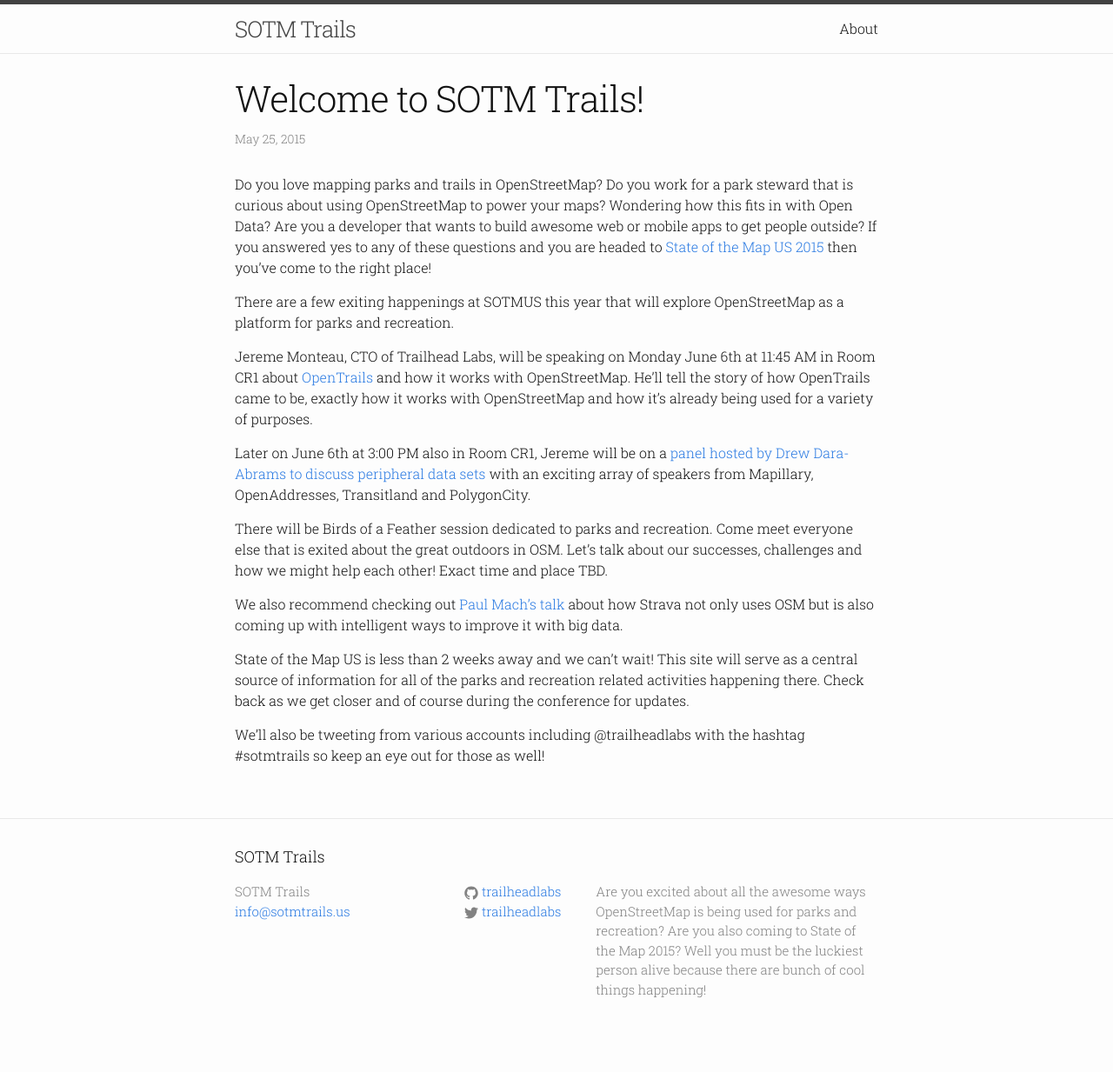
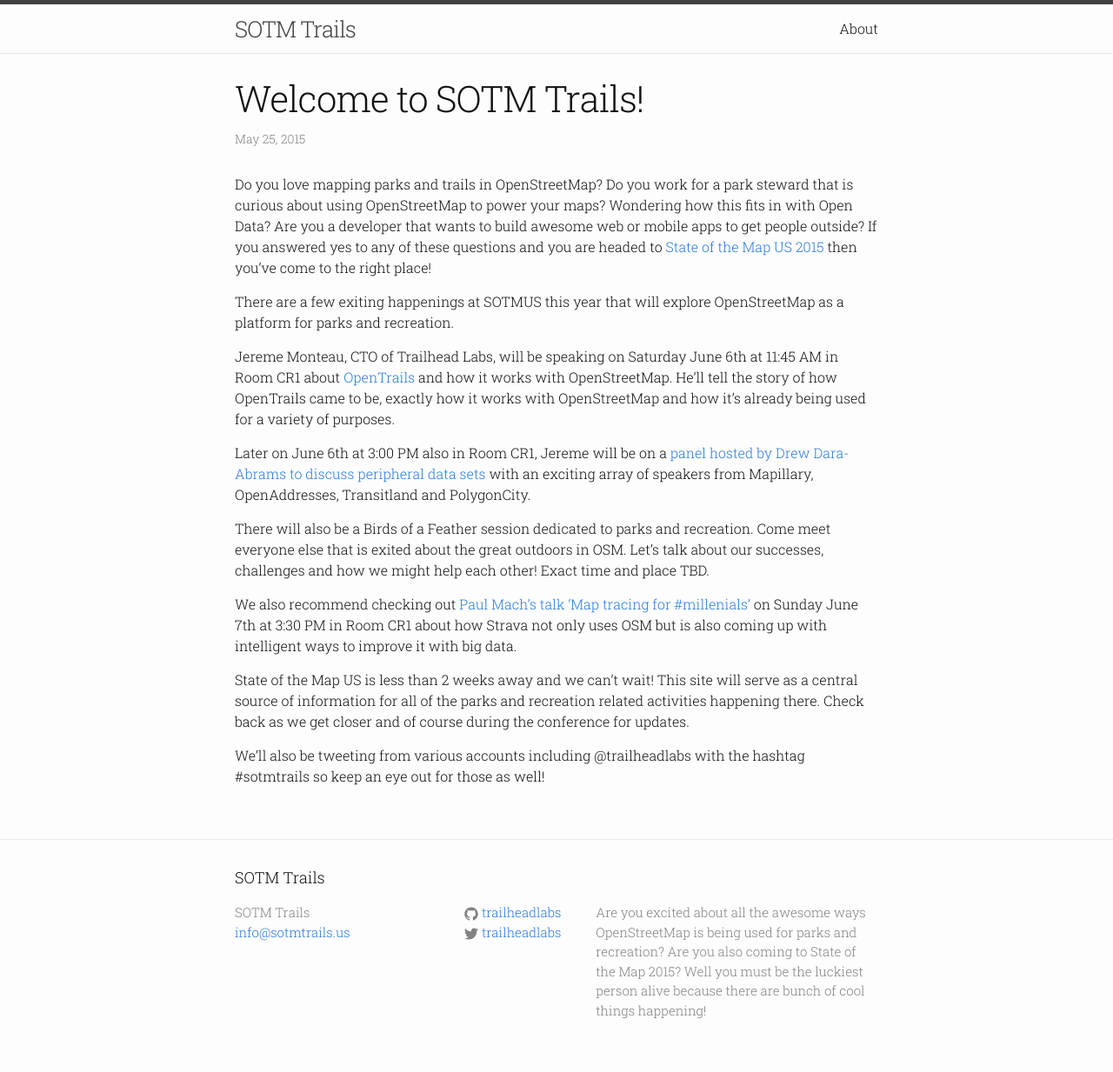
Before and after one commit to trailheadlabs/sotmtrails.us, a Jekyll site: the page built from _posts/2015-05-25-welcome-to-sotmtrails.markdown, in a window 1280 px wide. Shown: the whole page at 87% size. Built offline with Jekyll 4.4.1, drawn with Linux system fonts in a browser that asks for light colours; before the commit the page ends 1209 px from its top, so only the background shows below that.

Commit message:
updates to first post

```diff
--- a/_posts/2015-05-25-welcome-to-sotmtrails.markdown
+++ b/_posts/2015-05-25-welcome-to-sotmtrails.markdown
@@ -8,13 +8,13 @@
 
 There are a few exiting happenings at SOTMUS this year that will explore OpenStreetMap as a platform for parks and recreation.
 
-Jereme Monteau, CTO of Trailhead Labs, will be speaking on Monday June 6th at 11:45 AM in Room CR1 about [OpenTrails][opentrails-talk] and how it works with OpenStreetMap. He'll tell the story of how OpenTrails came to be, exactly how it works with OpenStreetMap and how it's already being used for a variety of purposes.
+Jereme Monteau, CTO of Trailhead Labs, will be speaking on Saturday June 6th at 11:45 AM in Room CR1 about [OpenTrails][opentrails-talk] and how it works with OpenStreetMap. He'll tell the story of how OpenTrails came to be, exactly how it works with OpenStreetMap and how it's already being used for a variety of purposes.
 
 Later on June 6th at 3:00 PM also in Room CR1, Jereme will be on a [panel hosted by Drew Dara-Abrams to discuss peripheral data sets][peripheral-data-panel] with an exciting array of speakers from Mapillary, OpenAddresses, Transitland and PolygonCity.
 
-There will be Birds of a Feather session dedicated to parks and recreation. Come meet everyone else that is exited about the great outdoors in OSM. Let's talk about our successes, challenges and how we might help each other! Exact time and place TBD.
+There will also be a Birds of a Feather session dedicated to parks and recreation. Come meet everyone else that is exited about the great outdoors in OSM. Let's talk about our successes, challenges and how we might help each other! Exact time and place TBD.
 
-We also recommend checking out [Paul Mach's talk][strava-talk] about how Strava not only uses OSM but is also coming up with intelligent ways to improve it with big data.
+We also recommend checking out [Paul Mach's talk 'Map tracing for #millenials'][strava-talk] on Sunday June 7th at 3:30 PM in Room CR1 about how Strava not only uses OSM but is also coming up with intelligent ways to improve it with big data.
 
 State of the Map US is less than 2 weeks away and we can't wait! This site will serve as a central source of information for all of the parks and recreation related activities happening there. Check back as we get closer and of course during the conference for updates.
 
```
